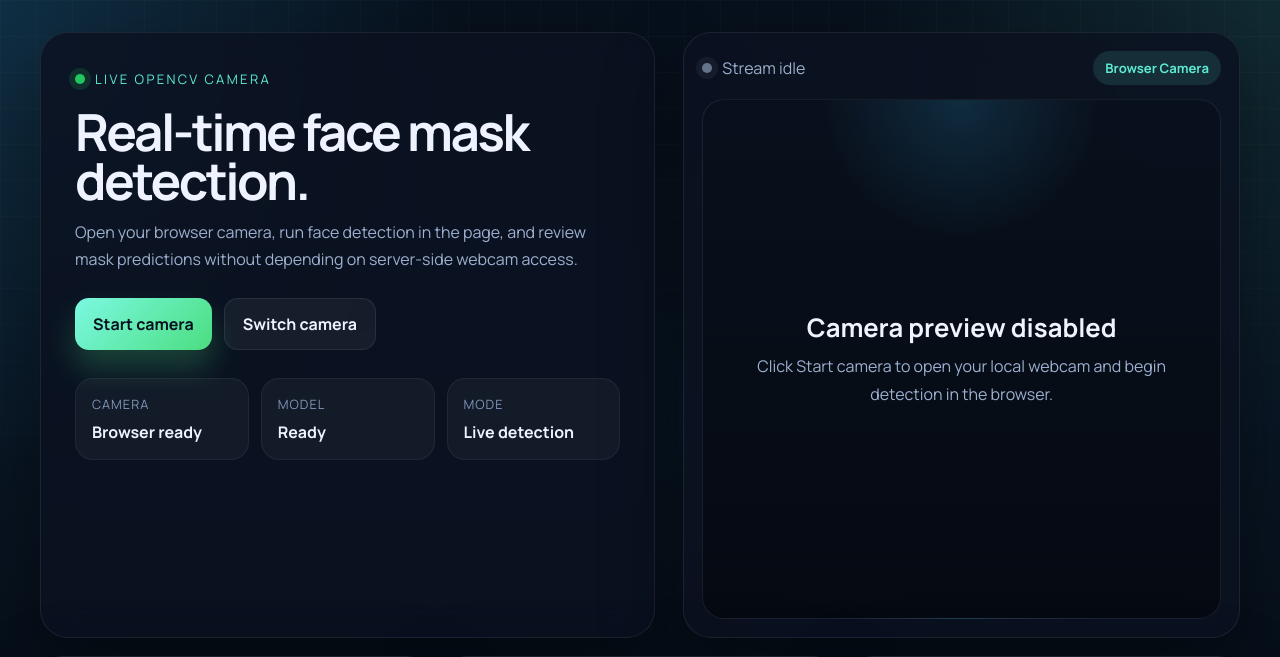
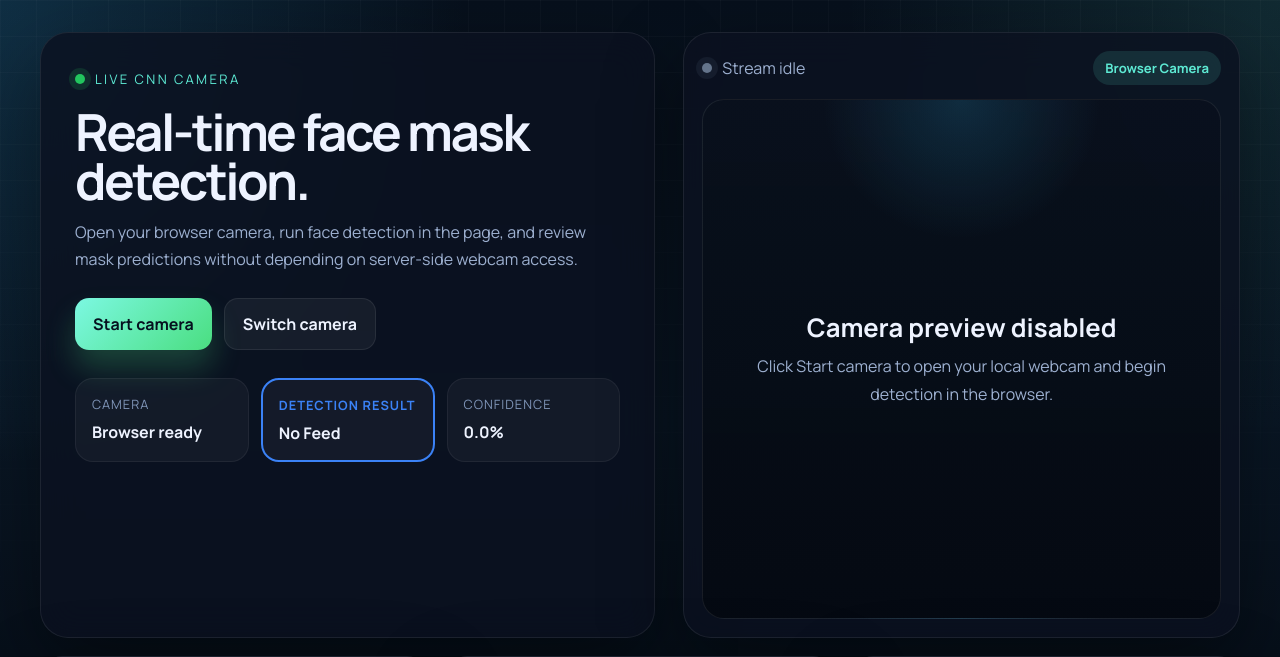
Before and after one commit to vipulyadav-2004/Face_mask_detector, a Flask app: page / in a window 1280 px wide. Shown: the top 657 px of the page. Run offline with Flask 3, Linux system fonts and the light colour scheme.

Commit message:
initialcommit

```diff
--- a/app.py
+++ b/app.py
@@ -1,8 +1,6 @@
 from __future__ import annotations
-
 import base64
 import io
-
 import numpy as np
 from PIL import Image
 import onnxruntime as ort
@@ -10,44 +8,18 @@ from flask import Flask, jsonify, render_template, request
 
 app = Flask(__name__)
 
-# 🧠 1. Load the lightweight ONNX model session
+# Load the optimized ONNX model session
 ort_session = ort.InferenceSession("face_mask_cnn.onnx")
 
-# 🛠️ 2. Manual preprocessing to match the original PyTorch transforms
 def preprocess_image(image: Image.Image) -> np.ndarray:
-    # Resize to 128x128 pixels
     image = image.resize((128, 128))
-
-    # Convert to a numpy array and normalize pixels to [0, 1]
     img_array = np.array(image).astype(np.float32) / 255.0
-
-    # Apply PyTorch ImageNet normalization (mean and std)
     mean = np.array([0.485, 0.456, 0.406], dtype=np.float32)
     std = np.array([0.229, 0.224, 0.225], dtype=np.float32)
     img_array = (img_array - mean) / std
-
-    # Change shape from (H, W, C) to (C, H, W) and add a batch dimension (1, C, H, W)
     img_array = np.transpose(img_array, (2, 0, 1))
     img_array = np.expand_dims(img_array, axis=0)
-
     return img_array
-
-
-def classify_face(face_image: Image.Image) -> tuple[str, float]:
-    input_data = preprocess_image(face_image)
-
-    ort_inputs = {ort_session.get_inputs()[0].name: input_data}
-    ort_outputs = ort_session.run(None, ort_inputs)
-    outputs = ort_outputs[0]
-
-    exp_outputs = np.exp(outputs - np.max(outputs, axis=1, keepdims=True))
-    probabilities = exp_outputs / np.sum(exp_outputs, axis=1, keepdims=True)
-
-    predicted_index = np.argmax(probabilities, axis=1)[0]
-    confidence = float(probabilities[0][predicted_index])
-    label = "Mask" if predicted_index == 1 else "No Mask"
-
-    return label, confidence
 
 @app.route("/")
 def index():
@@ -55,7 +27,7 @@ def index():
 
 @app.route("/api/status")
 def status():
-    return jsonify({"camera_ready": True, "model_ready": True, "mode": "browser-face-detection"})
+    return jsonify({"camera_ready": True, "model_ready": True, "mode": "frame-classification"})
 
 @app.route("/api/classify", methods=["POST"])
 def classify():
@@ -71,18 +43,26 @@ def classify():
     try:
         image_bytes = base64.b64decode(image_data)
         image = Image.open(io.BytesIO(image_bytes)).convert("RGB")
+        input_data = preprocess_image(image)
 
-        label, confidence = classify_face(image)
+        ort_inputs = {ort_session.get_inputs()[0].name: input_data}
+        ort_outputs = ort_session.run(None, ort_inputs)
+        outputs = ort_outputs[0]
 
-        return jsonify(
-            {
-                "label": label,
-                "confidence": round(confidence, 4),
-            }
-        )
+        exp_outputs = np.exp(outputs - np.max(outputs, axis=1, keepdims=True))
+        probabilities = exp_outputs / np.sum(exp_outputs, axis=1, keepdims=True)
+
+        predicted_index = np.argmax(probabilities, axis=1)[0]
+        confidence = probabilities[0][predicted_index]
+
+        label = "Mask" if predicted_index == 1 else "No Mask"
+
+        return jsonify({
+            "label": label,
+            "confidence": float(round(confidence, 4)),
+        })
     except Exception as exc:
         return jsonify({"error": str(exc)}), 500
 
 if __name__ == "__main__":
-    # Listening on all interfaces for cloud deployment
     app.run(host="0.0.0.0", port=5000, debug=False)
--- a/static/app.js
+++ b/static/app.js
@@ -61,38 +61,44 @@ function drawOverlay() {
   const context = overlayCanvas.getContext("2d");
   context.clearRect(0, 0, overlayCanvas.width, overlayCanvas.height);
 
-  if (!latestFaces.length) {
-    return;
-  }
+  if (!latestFaces.length) return;
 
   latestFaces.forEach((face) => {
     const isMask = face.label === "Mask";
     const strokeColor = isMask ? "#22c55e" : "#f97316";
+
+    // Label dimensions
     const labelHeight = 44;
-    const labelWidth = Math.min(220, Math.max(140, face.width + 8));
-    const labelX = Math.max(0, face.x);
-    const labelY = Math.max(0, face.y - labelHeight - 6);
-    const boxX = face.x;
-    const boxY = face.y;
-    const boxWidth = face.width;
-    const boxHeight = face.height;
+    const labelWidth = 180;
 
+    // Determine position: If face is too close to top, put label below the box
+    const labelX = face.x;
+    const labelY = (face.y - labelHeight - 10 < 0)
+                   ? (face.y + face.height + 10) // Put below
+                   : (face.y - labelHeight - 10); // Put above
+
+    // Draw box
     context.strokeStyle = strokeColor;
     context.lineWidth = 4;
-    context.strokeRect(boxX, boxY, boxWidth, boxHeight);
+    context.strokeRect(face.x, face.y, face.width, face.height);
 
+    // Draw background for text
     context.fillStyle = "rgba(6, 17, 31, 0.88)";
     context.fillRect(labelX, labelY, labelWidth, labelHeight);
+
+    // Draw border for text background
     context.strokeStyle = strokeColor;
     context.lineWidth = 2;
     context.strokeRect(labelX, labelY, labelWidth, labelHeight);
 
+    // Draw text
     context.fillStyle = "#eef3ff";
     context.font = "800 14px Manrope, sans-serif";
-    context.fillText(`Prediction: ${face.label}`, labelX + 10, labelY + 16);
+    context.fillText(`Prediction: ${face.label}`, labelX + 10, labelY + 18);
+
     context.font = "600 11px Manrope, sans-serif";
     context.fillStyle = "#9db0d0";
-    context.fillText(`Confidence: ${(face.confidence * 100).toFixed(1)}%`, labelX + 10, labelY + 31);
+    context.fillText(`Confidence: ${(face.confidence * 100).toFixed(1)}%`, labelX + 10, labelY + 34);
   });
 }
 
--- a/static/style.css
+++ b/static/style.css
@@ -202,7 +202,7 @@ button:active {
   flex: 1;
   min-height: 520px;
   border-radius: 22px;
-  overflow: hidden;
+  overflow: visible;
   background:
     radial-gradient(circle at top, rgba(56, 189, 248, 0.16), transparent 24%),
     linear-gradient(180deg, rgba(9, 17, 29, 0.88), rgba(5, 10, 18, 0.96));
--- a/templates/index.html
+++ b/templates/index.html
@@ -8,12 +8,49 @@
   <link rel="preconnect" href="https://fonts.gstatic.com" crossorigin>
   <link href="https://fonts.googleapis.com/css2?family=Manrope:wght@400;500;600;700;800&display=swap" rel="stylesheet">
   <link rel="stylesheet" href="{{ url_for('static', filename='style.css') }}" />
+  <style>
+    /* 🎨 Inline styling to ensure the floating overlay sits perfectly over the video box */
+    .viewer-container-relative {
+      position: relative;
+      width: 100%;
+      height: 100%;
+    }
+    .live-prediction-badge {
+      position: absolute;
+      top: 16px;
+      right: 16px;
+      padding: 10px 18px;
+      border-radius: 8px;
+      font-weight: 800;
+      font-size: 1.1rem;
+      letter-spacing: 0.5px;
+      text-transform: uppercase;
+      box-shadow: 0 4px 12px rgba(0, 0, 0, 0.25);
+      z-index: 10;
+      display: none; /* Controlled dynamically by JavaScript */
+      transition: all 0.3s ease;
+    }
+    .status-mask {
+      background-color: #10b981;
+      color: #ffffff;
+      border: 1px solid #059669;
+    }
+    .status-no-mask {
+      background-color: #ef4444;
+      color: #ffffff;
+      border: 1px solid #dc2626;
+    }
+    .status-processing {
+      background-color: #3b82f6;
+      color: #ffffff;
+    }
+  </style>
 </head>
 <body>
   <main class="shell">
     <section class="hero">
       <div class="hero-copy">
-        <span class="eyebrow">Live OpenCV Camera</span>
+        <span class="eyebrow">Live CNN Camera</span>
         <h1>Real-time face mask detection.</h1>
         <p>
           Open your browser camera, run face detection in the page, and review mask predictions
@@ -30,13 +67,14 @@
             <span class="label">Camera</span>
             <strong id="cameraStatus">Offline</strong>
           </div>
-          <div class="stat-card">
-            <span class="label">Model</span>
-            <strong>Ready</strong>
+          <!-- 📊 REPLACED: Changed the static model card into a live dynamic text classification display -->
+          <div class="stat-card" style="border: 2px solid #3b82f6;">
+            <span class="label" style="color: #3b82f6; font-weight: 700;">Detection Result</span>
+            <strong id="textPredictionResult">No Feed</strong>
           </div>
           <div class="stat-card">
-            <span class="label">Mode</span>
-            <strong>Live detection</strong>
+            <span class="label">Confidence</span>
+            <strong id="textConfidenceResult">0.0%</strong>
           </div>
         </div>
       </div>
@@ -51,11 +89,17 @@
         </div>
 
         <div class="viewer">
-          <video id="cameraFeed" autoplay playsinline muted></video>
-          <canvas id="overlayCanvas"></canvas>
-          <div id="emptyState" class="empty-state">
-            <h2>Camera preview disabled</h2>
-            <p>Click Start camera to open your local webcam and begin detection in the browser.</p>
+          <div class="viewer-container-relative">
+            <!-- 🏷️ NEW FLOATING BADGE OVERLAY: Never gets blocked or hidden by borders -->
+            <div id="liveFloatingBadge" class="live-prediction-badge status-processing">Processing</div>
+
+            <video id="cameraFeed" autoplay playsinline muted></video>
+            <canvas id="overlayCanvas"></canvas>
+
+            <div id="emptyState" class="empty-state">
+              <h2>Camera preview disabled</h2>
+              <p>Click Start camera to open your local webcam and begin detection in the browser.</p>
+            </div>
           </div>
         </div>
       </div>
```
Also changed, not shown: src/model.py (+10 -10 lines).
